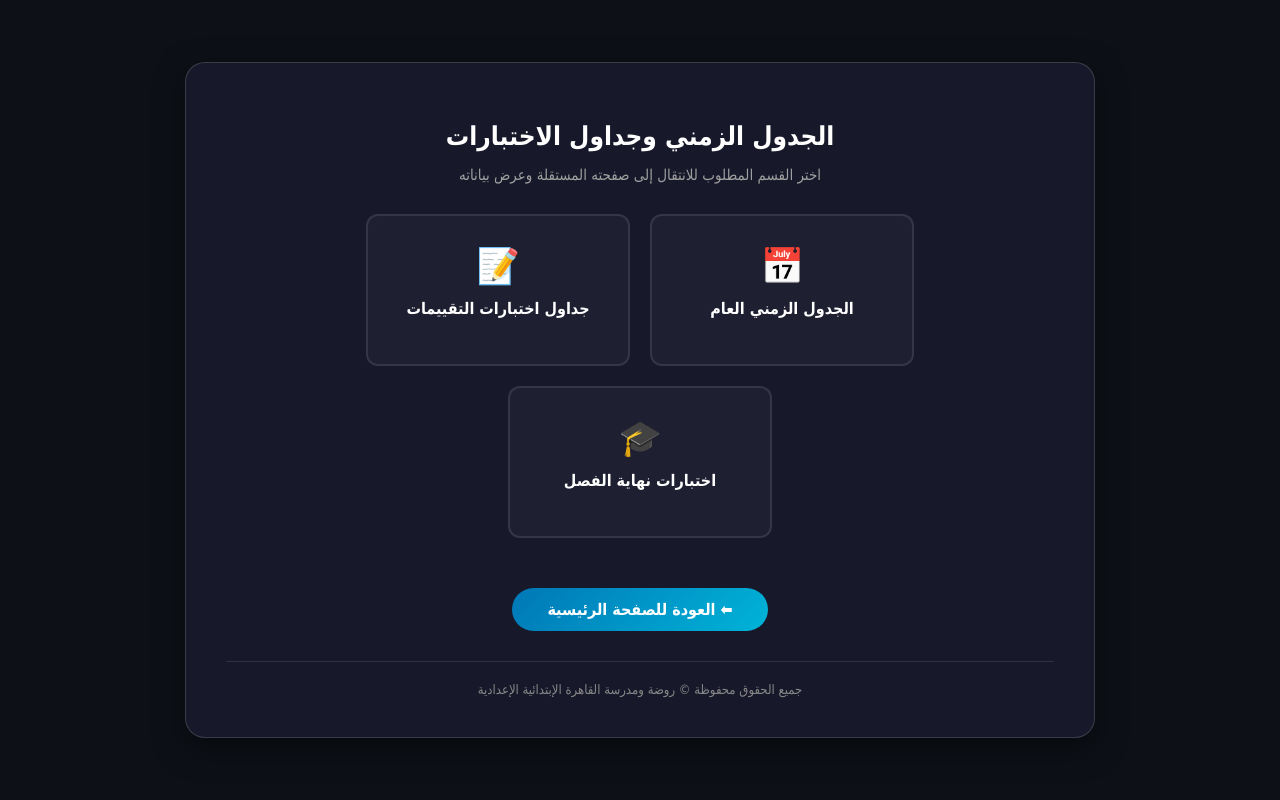
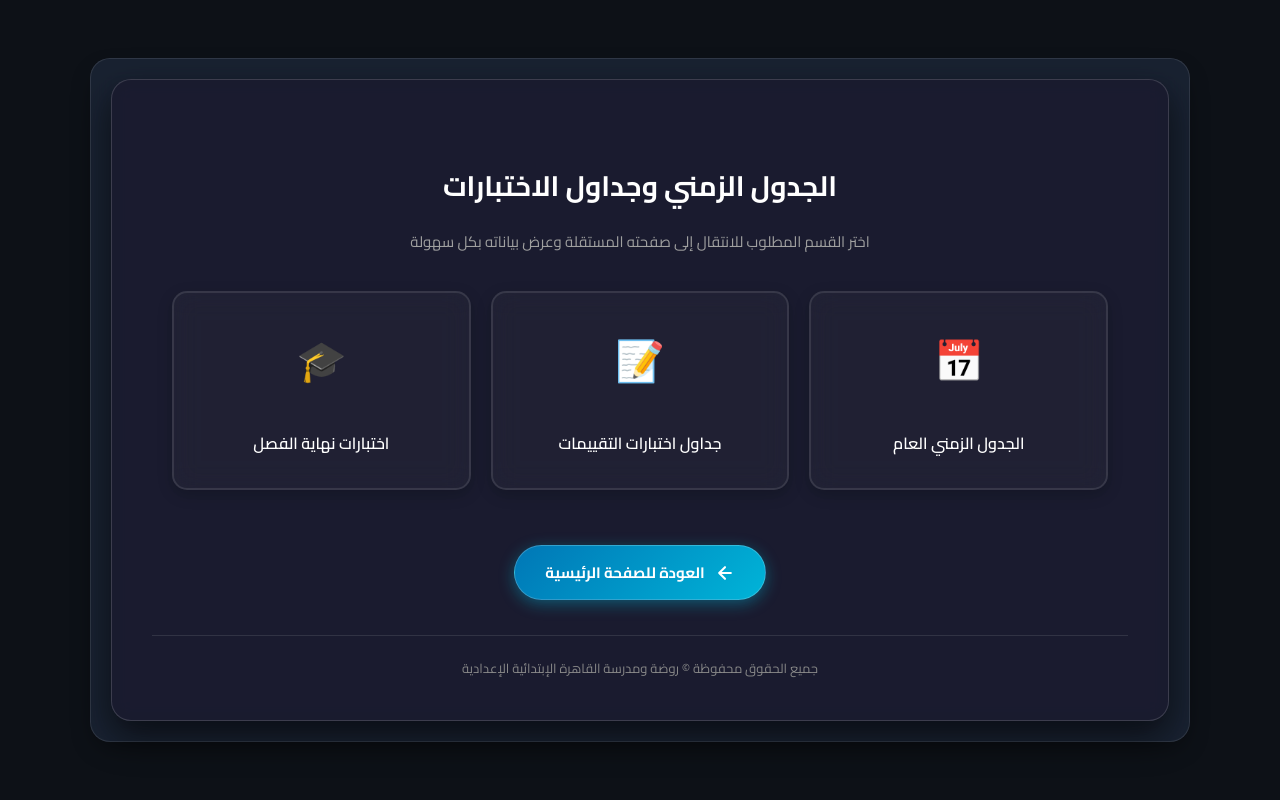
Before and after one commit to CairoSchool/Cairo.School.Platform-Alwakrah, a Flask app: page /exams_timeline in a window 1280 px wide. Run offline with Flask 3, Linux system fonts and the light colour scheme.

Commit message:
Add files via upload

```diff
--- a/templates/exams_timeline.html
+++ b/templates/exams_timeline.html
@@ -4,20 +4,127 @@
     <meta charset="UTF-8">
     <meta name="viewport" content="width=device-width, initial-scale=1.0">
     <title>الجدول الزمني وجداول الاختبارات</title>
+    <link rel="stylesheet" href="{{ url_for('static', filename='style.css') }}">
     <style>
-        body { background-color: #0d1117; color: #fff; font-family: Tahoma, sans-serif; margin: 0; padding: 0; display: flex; justify-content: center; align-items: center; min-height: 100vh; }
-        .container { width: 100%; max-width: 950px; padding: 20px; box-sizing: border-box; }
-        .main-form-box { background: rgba(26, 26, 46, 0.85); border: 1px solid rgba(255, 255, 255, 0.15); border-radius: 20px; padding: 40px; box-shadow: 0 10px 30px rgba(0,0,0,0.5); text-align: center; }
-        .hero-section h1 { font-size: 26px; margin-bottom: 10px; color: #fff; }
-        .hero-section p { color: #a0a0a0; font-size: 15px; margin-bottom: 30px; }
-        .services-grid { display: flex; justify-content: center; gap: 20px; flex-wrap: wrap; margin: 30px 0; }
-        .service-card { display: flex; flex-direction: column; align-items: center; justify-content: center; text-align: center; padding: 30px 15px; border-radius: 12px; background: rgba(255, 255, 255, 0.03); border: 2px solid rgba(255, 255, 255, 0.1); transition: all 0.3s ease; width: 230px; color: #fff; text-decoration: none; }
-        .service-card:hover { border-color: #00b4d8; background: rgba(0, 180, 216, 0.1); transform: translateY(-4px); }
-        .service-card h3 { margin-top: 12px; font-size: 16px; }
-        .service-card span { font-size: 35px; }
-        .btn-back { display: inline-block; padding: 12px 35px; background: linear-gradient(135deg, #0077b6, #00b4d8); color: #fff; border-radius: 30px; text-decoration: none; font-weight: bold; margin-top: 20px; transition: 0.3s; }
-        .btn-back:hover { opacity: 0.9; transform: translateY(-2px); }
-        .footer-note { margin-top: 30px; border-top: 1px solid rgba(255, 255, 255, 0.1); padding-top: 20px; font-size: 13px; color: #888; }
+        /* استخدام الـ style العام للموقع لضمان تطابق الخلفية والأنماط */
+        body {
+            background: var(--bg-main, #0d1117);
+            color: var(--text-main, #fff);
+            font-family: 'Cairo', Tahoma, sans-serif;
+            margin: 0;
+            padding: 0;
+            display: flex;
+            justify-content: center;
+            align-items: center;
+            min-height: 100vh;
+        }
+        .container {
+            width: 100%;
+            max-width: 1100px;
+            padding: 20px;
+            box-sizing: border-box;
+        }
+        .main-form-box {
+            background: var(--box-bg, rgba(26, 26, 46, 0.85));
+            border: 1px solid rgba(255, 255, 255, 0.15);
+            border-radius: 20px;
+            padding: 40px;
+            box-shadow: 0 15px 35px rgba(0,0,0,0.6);
+            text-align: center;
+            backdrop-filter: blur(10px);
+        }
+        .hero-section h1 {
+            font-size: 28px;
+            margin-bottom: 10px;
+            color: #fff;
+            font-weight: 700;
+        }
+        .hero-section p {
+            color: #a0a0a0;
+            font-size: 15px;
+            margin-bottom: 35px;
+        }
+        /* ضبط المربعات الثلاثة لتكون في صف واحد بجانب بعضها مع مرونة للشاشات الصغيرة */
+        .services-grid {
+            display: flex;
+            justify-content: center;
+            align-items: stretch;
+            gap: 20px;
+            flex-wrap: nowrap;
+            margin: 30px 0;
+        }
+        .service-card {
+            display: flex;
+            flex-direction: column;
+            align-items: center;
+            justify-content: center;
+            text-align: center;
+            padding: 30px 20px;
+            border-radius: 15px;
+            background: rgba(255, 255, 255, 0.03);
+            border: 2px solid rgba(255, 255, 255, 0.1);
+            transition: all 0.3s ease;
+            width: 30%;
+            min-width: 220px;
+            color: #fff;
+            text-decoration: none;
+            box-shadow: 0 5px 15px rgba(0,0,0,0.2);
+        }
+        .service-card:hover {
+            border-color: #00b4d8;
+            background: rgba(0, 180, 216, 0.12);
+            transform: translateY(-6px);
+            box-shadow: 0 10px 25px rgba(0, 180, 216, 0.3);
+        }
+        .service-card h3 {
+            margin-top: 15px;
+            font-size: 16px;
+            font-weight: 600;
+        }
+        .service-card span {
+            font-size: 40px;
+        }
+
+        /* زر العودة الحديث والاحترافي */
+        .btn-modern-back {
+            display: inline-flex;
+            align-items: center;
+            gap: 10px;
+            padding: 12px 30px;
+            background: linear-gradient(135deg, #0077b6, #00b4d8);
+            color: #fff;
+            border-radius: 50px;
+            text-decoration: none;
+            font-weight: bold;
+            font-size: 15px;
+            margin-top: 25px;
+            box-shadow: 0 4px 15px rgba(0, 180, 216, 0.4);
+            transition: all 0.3s ease;
+            border: 1px solid rgba(255,255,255,0.2);
+        }
+        .btn-modern-back:hover {
+            background: linear-gradient(135deg, #005f87, #0096c7);
+            transform: translateY(-3px);
+            box-shadow: 0 6px 20px rgba(0, 180, 216, 0.6);
+        }
+
+        .footer-note {
+            margin-top: 35px;
+            border-top: 1px solid rgba(255, 255, 255, 0.1);
+            padding-top: 20px;
+            font-size: 13px;
+            color: #888;
+        }
+
+        /* تحويل الشاشات الصغيرة جداً لتصبح عمودية لضمان عدم تداخل التصميم */
+        @media (max-width: 768px) {
+            .services-grid {
+                flex-wrap: wrap;
+            }
+            .service-card {
+                width: 100%;
+            }
+        }
     </style>
 </head>
 <body>
@@ -25,9 +132,10 @@
         <div class="main-form-box">
             <div class="hero-section">
                 <h1>الجدول الزمني وجداول الاختبارات</h1>
-                <p>اختر القسم المطلوب للانتقال إلى صفحته المستقلة وعرض بياناته</p>
+                <p>اختر القسم المطلوب للانتقال إلى صفحته المستقلة وعرض بياناته بكل سهولة</p>
             </div>
 
+            <!-- المربعات الثلاثة في صف واحد -->
             <div class="services-grid">
                 <a href="/exams_timeline/timeline" class="service-card">
                     <span>📅</span>
@@ -44,7 +152,10 @@
             </div>
 
             <div>
-                <a href="/" class="btn-back">⬅ العودة للصفحة الرئيسية</a>
+                <a href="/" class="btn-modern-back">
+                    <svg width="20" height="20" viewBox="0 0 24 24" fill="none" stroke="currentColor" stroke-width="2.5" stroke-linecap="round" stroke-linejoin="round"><path d="M19 12H5M12 19l-7-7 7-7"/></svg>
+                    العودة للصفحة الرئيسية
+                </a>
             </div>
 
             <div class="footer-note">
```
